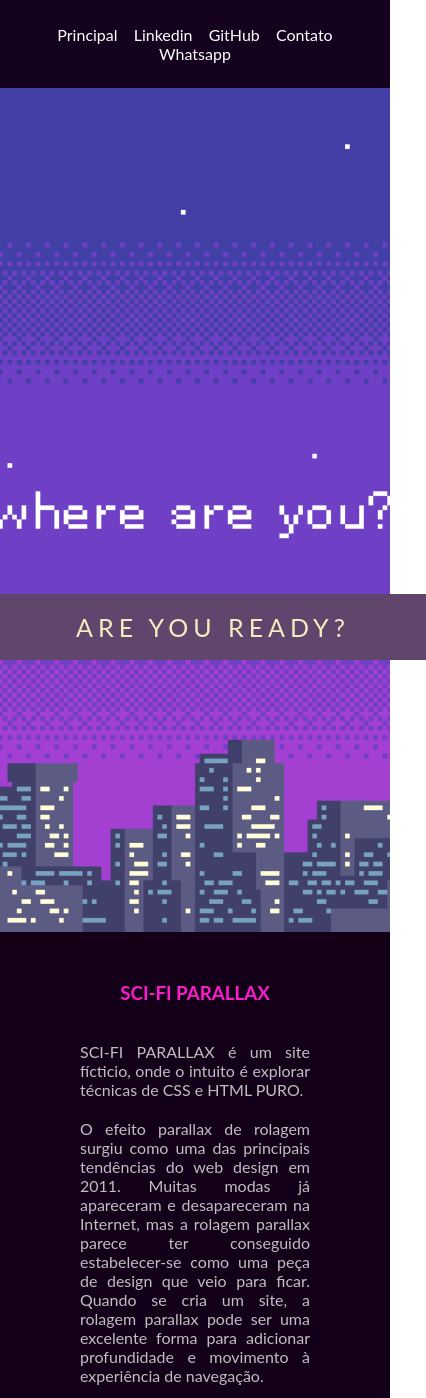
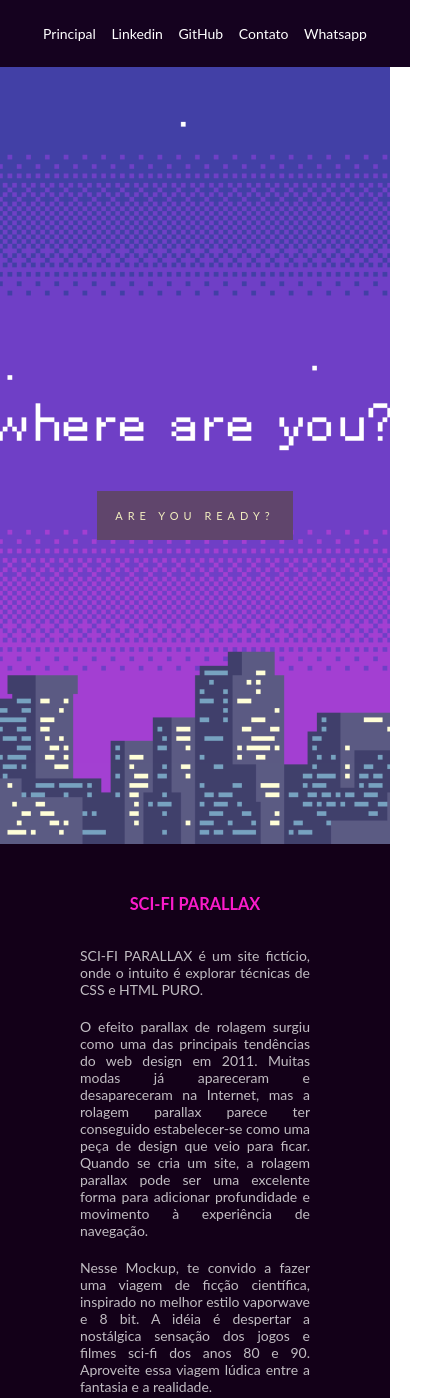
Before and after one commit to lucasmotoso/scifiparallax, a plain HTML site: page index.html in a window 390 px wide. Shown: the top 1398 px of the page, 426 px wide, since content can reach past the window. Drawn offline with Linux system fonts and the light colour scheme; a script that the page names is missing.

Commit message:
Adicionado som de fundo, ajustado a responsividade e menu fixo

```diff
--- a/index.html
+++ b/index.html
@@ -11,7 +11,7 @@
 
 <body>
 
-    <div id=area-cabecalho>
+    <header id=area-cabecalho>
 		<div id="area-menu">
             <a class="ativo" href="index.html">Principal</a>
             <a href="https://www.linkedin.com/in/lucas-motoso-248586119/">Linkedin</a>
@@ -19,7 +19,13 @@
             <a href="mailto:lucasmotoso@gmail.com">Contato</a>
             <a href="https://api.whatsapp.com/send?phone=5511997154656&text=Ol%C3%A1%20Lucas%2C%20vi%20seu%20c%C3%B3digo%20no%20Github">Whatsapp</a>
 		</div>
-	</div>
+        <div class="audio">
+            <audio controls autoplay loop>
+                <source src="media/Robert Miles   Children [Dream Version[1].ogg" type="audio/ogg">
+                <p>Your browser doesn't support HTML5 audio. Here is a <a href="viper.mp3">link to the audio</a> instead.</p>
+              </audio>
+        </div>
+	</header>
 
     <div class="caixa1">
         <div class="conteudo-titulo">
@@ -30,7 +36,7 @@
       <h3> Sci-FI Parallax</h3>
       <br>
       <br>
-      <p>SCI-FI PARALLAX é um site fícticio, onde o intuito é explorar técnicas de CSS e HTML PURO.</p>
+      <p>SCI-FI PARALLAX é um site fictício, onde o intuito é explorar técnicas de CSS e HTML PURO.</p>
 
       <p>O efeito parallax de rolagem surgiu como uma das principais tendências do web design em 2011. Muitas modas já apareceram e desapareceram na Internet, mas a rolagem parallax parece ter conseguido estabelecer-se como uma peça de design que veio para ficar.
       Quando se cria um site, a rolagem parallax pode ser uma excelente forma para adicionar profundidade e movimento à experiência de navegação.</p>
@@ -62,7 +68,7 @@
       <h3> Sci-FI Parallax</h3>
       <br>
       <br>
-      <p>SCI-FI PARALLAX é um site fícticio, onde o intuito é explorar técnicas de CSS e HTML PURO.</p>
+      <p>SCI-FI PARALLAX é um site fictício, onde o intuito é explorar técnicas de CSS e HTML PURO.</p>
 
       <p>O efeito parallax de rolagem surgiu como uma das principais tendências do web design em 2011. Muitas modas já apareceram e desapareceram na Internet, mas a rolagem parallax parece ter conseguido estabelecer-se como uma peça de design que veio para ficar.
       Quando se cria um site, a rolagem parallax pode ser uma excelente forma para adicionar profundidade e movimento à experiência de navegação.</p>
@@ -96,7 +102,7 @@
       <h3> Sci-FI Parallax</h3>
       <br>
       <br>
-      <p>SCI-FI PARALLAX é um site fícticio, onde o intuito é explorar técnicas de CSS e HTML PURO.</p>
+      <p>SCI-FI PARALLAX é um site fictício, onde o intuito é explorar técnicas de CSS e HTML PURO.</p>
 
       <p>O efeito parallax de rolagem surgiu como uma das principais tendências do web design em 2011. Muitas modas já apareceram e desapareceram na Internet, mas a rolagem parallax parece ter conseguido estabelecer-se como uma peça de design que veio para ficar.
       Quando se cria um site, a rolagem parallax pode ser uma excelente forma para adicionar profundidade e movimento à experiência de navegação.</p>
@@ -129,7 +135,7 @@
       <h3> Sci-FI Parallax</h3>
       <br>
       <br>
-      <p>SCI-FI PARALLAX é um site fícticio, onde o intuito é explorar técnicas de CSS e HTML PURO.</p>
+      <p>SCI-FI PARALLAX é um site fictício, onde o intuito é explorar técnicas de CSS e HTML PURO.</p>
 
       <p>O efeito parallax de rolagem surgiu como uma das principais tendências do web design em 2011. Muitas modas já apareceram e desapareceram na Internet, mas a rolagem parallax parece ter conseguido estabelecer-se como uma peça de design que veio para ficar.
       Quando se cria um site, a rolagem parallax pode ser uma excelente forma para adicionar profundidade e movimento à experiência de navegação.</p>
@@ -164,7 +170,7 @@
       <h3> Sci-FI Parallax</h3>
       <br>
       <br>
-      <p>SCI-FI PARALLAX é um site fícticio, onde o intuito é explorar técnicas de CSS e HTML PURO.</p>
+      <p>SCI-FI PARALLAX é um site fictício, onde o intuito é explorar técnicas de CSS e HTML PURO.</p>
 
       <p>O efeito parallax de rolagem surgiu como uma das principais tendências do web design em 2011. Muitas modas já apareceram e desapareceram na Internet, mas a rolagem parallax parece ter conseguido estabelecer-se como uma peça de design que veio para ficar.
       Quando se cria um site, a rolagem parallax pode ser uma excelente forma para adicionar profundidade e movimento à experiência de navegação.</p>
@@ -198,7 +204,7 @@
       <h3> Sci-FI Parallax</h3>
       <br>
       <br>
-      <p>SCI-FI PARALLAX é um site fícticio, onde o intuito é explorar técnicas de CSS e HTML PURO.</p>
+      <p>SCI-FI PARALLAX é um site fictício, onde o intuito é explorar técnicas de CSS e HTML PURO.</p>
 
       <p>O efeito parallax de rolagem surgiu como uma das principais tendências do web design em 2011. Muitas modas já apareceram e desapareceram na Internet, mas a rolagem parallax parece ter conseguido estabelecer-se como uma peça de design que veio para ficar.
       Quando se cria um site, a rolagem parallax pode ser uma excelente forma para adicionar profundidade e movimento à experiência de navegação.</p>
@@ -232,7 +238,7 @@
       <h3> Sci-FI Parallax</h3>
       <br>
       <br>
-      <p>SCI-FI PARALLAX é um site fícticio, onde o intuito é explorar técnicas de CSS e HTML PURO.</p>
+      <p>SCI-FI PARALLAX é um site fictício, onde o intuito é explorar técnicas de CSS e HTML PURO.</p>
 
       <p>O efeito parallax de rolagem surgiu como uma das principais tendências do web design em 2011. Muitas modas já apareceram e desapareceram na Internet, mas a rolagem parallax parece ter conseguido estabelecer-se como uma peça de design que veio para ficar.
       Quando se cria um site, a rolagem parallax pode ser uma excelente forma para adicionar profundidade e movimento à experiência de navegação.</p>
@@ -264,7 +270,7 @@
       <h3> Sci-FI Parallax</h3>
       <br>
       <br>
-      <p>SCI-FI PARALLAX é um site fícticio, onde o intuito é explorar técnicas de CSS e HTML PURO.</p>
+      <p>SCI-FI PARALLAX é um site fictício, onde o intuito é explorar técnicas de CSS e HTML PURO.</p>
 
       <p>O efeito parallax de rolagem surgiu como uma das principais tendências do web design em 2011. Muitas modas já apareceram e desapareceram na Internet, mas a rolagem parallax parece ter conseguido estabelecer-se como uma peça de design que veio para ficar.
       Quando se cria um site, a rolagem parallax pode ser uma excelente forma para adicionar profundidade e movimento à experiência de navegação.</p>
@@ -296,7 +302,7 @@
       <h3> Sci-FI Parallax</h3>
       <br>
       <br>
-      <p>SCI-FI PARALLAX é um site fícticio, onde o intuito é explorar técnicas de CSS e HTML PURO.</p>
+      <p>SCI-FI PARALLAX é um site fictício, onde o intuito é explorar técnicas de CSS e HTML PURO.</p>
 
       <p>O efeito parallax de rolagem surgiu como uma das principais tendências do web design em 2011. Muitas modas já apareceram e desapareceram na Internet, mas a rolagem parallax parece ter conseguido estabelecer-se como uma peça de design que veio para ficar.
       Quando se cria um site, a rolagem parallax pode ser uma excelente forma para adicionar profundidade e movimento à experiência de navegação.</p>
--- a/style.css
+++ b/style.css
@@ -9,18 +9,26 @@
 
 body, html{
     margin: 0;
-    font: 16px "lato", sans-serif;
+    font: 14px "lato", sans-serif;
     color: rgb(255, 255, 255);
     height: 100%;
 }
 
 #area-cabecalho{
     background-color: rgb(21, 2, 31);
+    width: 100%;
 	background-size:cover;
 	padding: 10px;
 	text-align: center;
+    position: fixed;
+    z-index: 1000;
 
 }
+
+audio{
+    display: none;
+}
+
 
 #area-logo,#area-menu{
     margin: 0;
@@ -91,7 +99,7 @@ a:hover {
     color: palegoldenrod;
     background-color: rgb(43, 8, 59);
     padding: 18px;
-    font-size: 25px;
+    font-size: 1.3vh;
     letter-spacing: 5px;
 }
 
@@ -127,18 +135,19 @@ footer{
     color: palegoldenrod;
     background-color: rgb(64, 0, 94);
     padding: 16px;
-    font-size: 16px;
+    font-size: 1.3vh;
     text-align: center;
     letter-spacing: 5px;
-
     clear: both;
 	text-align: center;
 	padding: 15px;
 
+
+
 }
 
 .caixa1, .caixa2,.caixa3,.caixa4,.caixa5,.caixa6,.caixa7,.caixa8,.caixa9,.caixa10, .caixa11, .caixa12,.caixa13,.caixa14 {
-    position: relative;
+    position:relative;
     height: 100%;
     width: 100%;
     opacity: 0.75;
@@ -223,9 +232,12 @@ footer{
 
 
 
-@media screen and (max-width:700px){
+@media screen and (max-width:300px){
+    audio{
+        display: none;
+    }
 
-    .caixa1, .caixa2,.caixa3,.caixa4,.caixa5,.caixa6,.caixa7, .caixa8,.caixa9,.caixa10,.caixa11, .caixa12,.caixa13, .caixa14  {
+     .caixa1, .caixa2,.caixa3,.caixa4,.caixa5,.caixa6,.caixa7, .caixa8,.caixa9,.caixa10,.caixa11, .caixa12,.caixa13, .caixa14  {
         height: 100%;
         width: 100%;
         display:flex;
@@ -236,15 +248,10 @@ footer{
         background-attachment: fixed;
     }
 
-    span{
-        height: 100%;
-        width: 100%;
-        display: flex;
-        flex-direction:column-reverse;
 
 
-    }
-    footer{
+
+   footer{
         padding-left: 10%;
         font-size: 60%;
         text-align: center;
@@ -253,6 +260,9 @@ footer{
 }
 
 @media screen and (min-width:1000px) {
+    audio{
+        display: none;
+    }
 
     .caixa1, .caixa2,.caixa3,.caixa4,.caixa5,.caixa6,.caixa7,.caixa8,.caixa9,.caixa10,.caixa11, .caixa12,.caixa13,.caixa14  {
         height: 100%;
@@ -265,13 +275,7 @@ footer{
         background-attachment: fixed;
     }
 
-    span{
-        height: 100%;
-        width: 100%;
-        flex-direction:column-reverse;
 
-
-    }
     footer{
         padding-left: 10%;
         font-size: 60%;
```
Also changed, not shown: 1 other file.
